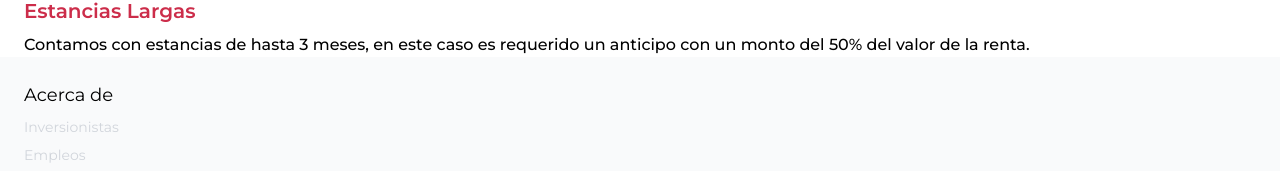
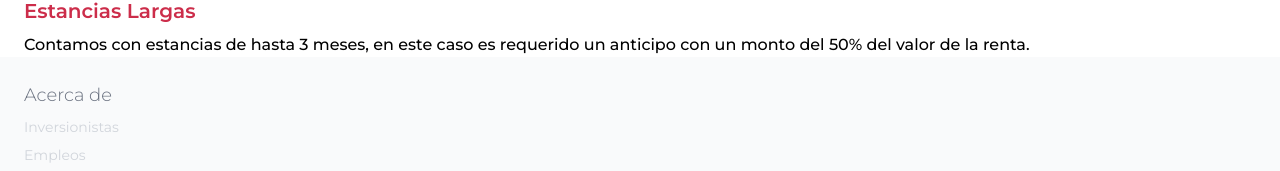
Before and after one commit to CrisMuniz/travelWebProyect, a website: page public/index.html in a window 1280 px wide. Shown: the part 2771-2942 px from the top of the page. Drawn offline with Linux system fonts and the light colour scheme.

Commit message:
add some styles in h2:Acerca de

```diff
--- a/public/index.html
+++ b/public/index.html
@@ -162,7 +162,7 @@
         </div>
     </section>
     <footer class="w-full h-auto bg-gray-50 p-6 space-y-2 ">
-        <h2 class="text-lg">Acerca de</h2>
+        <h2 class="text-lg text-gray-500 font-light">Acerca de</h2>
         <p class="text-sm text-gray-300">Inversionistas</p>
         <p class="text-sm text-gray-300">Empleos</p>
         <p class="text-sm text-gray-300">Términos y Condiciones</p>
```
Also changed, not shown: public/css/tailwind.css.
